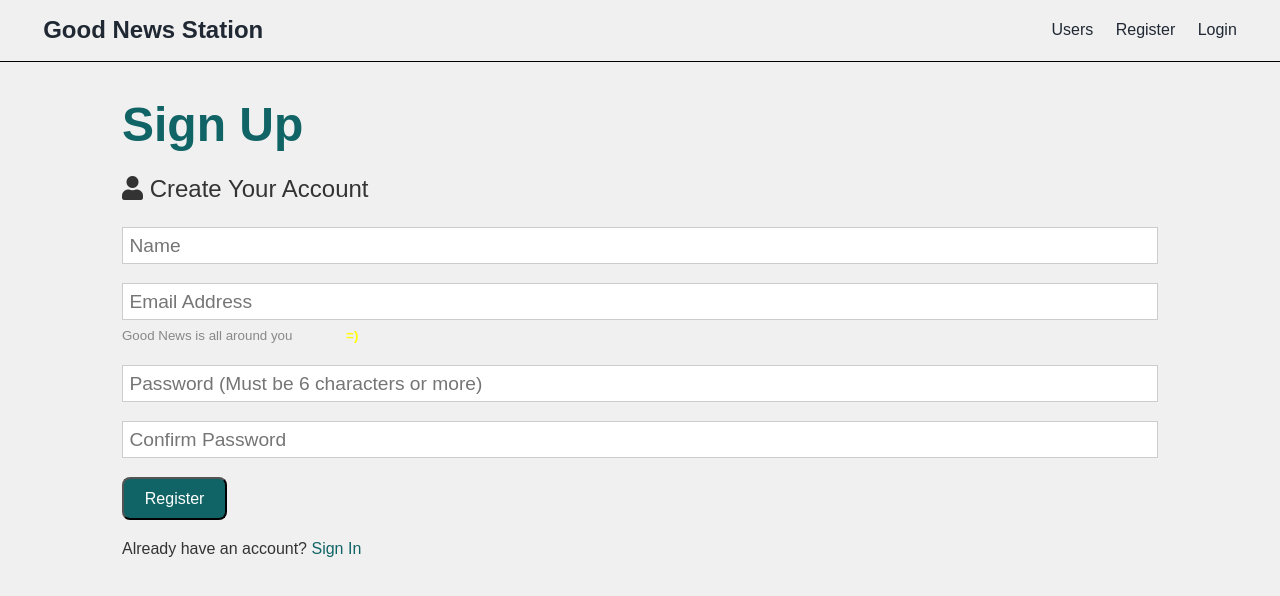
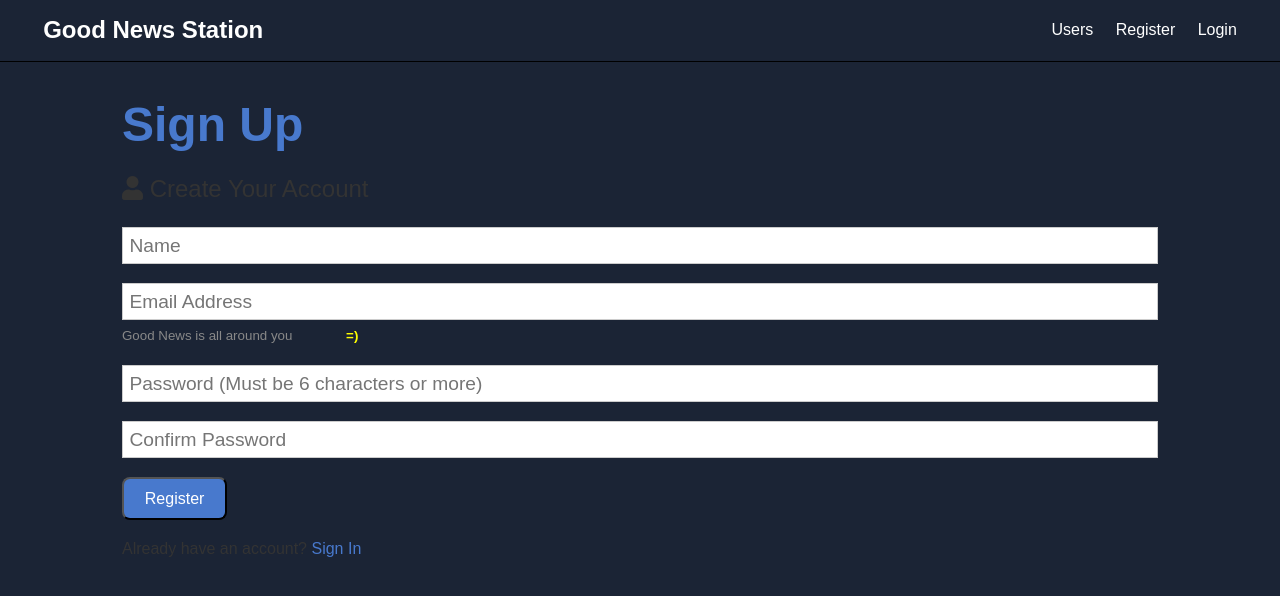
Before and after one commit to bethel-school-of-technology/Good-News-Station-Frontend, a React (Create React App) app: page /register in a window 1280 px wide. Shown: the top 596 px of the page. Built offline with nearby package versions, Linux system fonts and the light colour scheme; no server answers; what darkmode-js would draw is missing.

Commit message:
Background Colors

```diff
--- a/src/App.css
+++ b/src/App.css
@@ -1,14 +1,15 @@
 /* ------ BASE STYLES ------ */
 
 :root {
-  --primary-color: #116466;
-  --dark-color: #1f2833;
+  --primary-color: #4879cd;
+  --dark-color: #ffffff;
   --alt-color1: #379683;
-  --alt-color2: #254e58;
-  --light-color-alt: #f0f0f0;
-  --light-color: #c5c6c7;
+  --alt-color2: #1f5c6c;
+  --light-color-alt: #1b2435;
+  --light-color: #ffffff;
   --danger-color: #dc3545;
   --success-color: #28a745;
+  /* background-color: #f4f4f4; */
 }
 
 * {
@@ -312,7 +313,7 @@ button {
   background: var(--light-color);
 }
 
-/* ------ REGISTEWR PAGE ------ */
+/* ------ REGISTER PAGE ------ */
 
 .smiley-colors {
   width: 100px;
--- a/src/components/auth/Register.js
+++ b/src/components/auth/Register.js
@@ -104,7 +104,7 @@ const Register = ({ setAlert, register, isAuthenticated }) => {
 //   autoMatchOsTheme: true // default: true
 // }
 //    const darkmode = new Darkmode(options);
-  new Darkmode({ label: '🌓', backgroundColor: '#f0f0f0', bottom: '90px' }).showWidget();
+  new Darkmode({ label: '🌓', backgroundColor: '#f4f4f4', bottom: '90px' }).showWidget();
 // DarkMode End
 
 Register.propTypes = {
```
